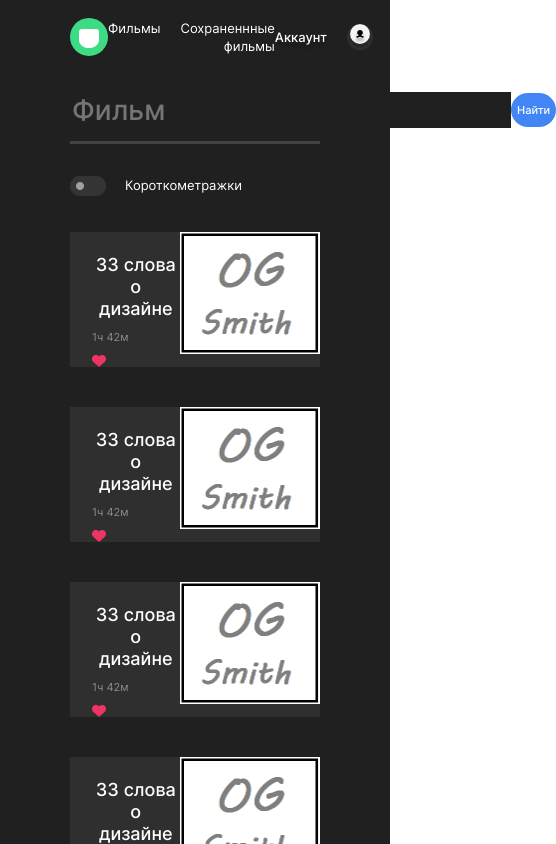
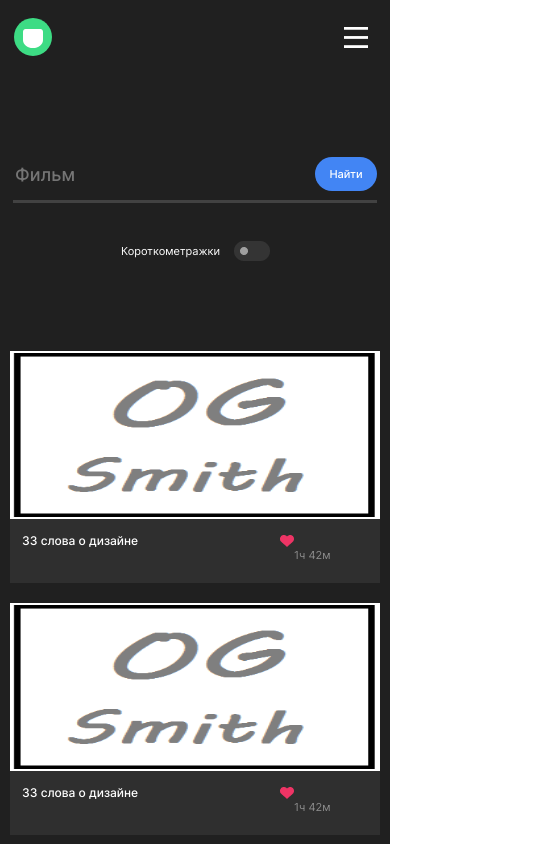
Before and after one commit to OGSmit/movies-explorer-frontend, a React (Create React App) app in the folder frontend/: page / in a window 390 px wide. Shown: the top 844 px of the page, 556 px wide, since content can reach past the window. Built offline with nearby package versions, Linux system fonts and the light colour scheme.

Commit message:
адаптировал movie

```diff
--- a/frontend/src/components/Footer.css
+++ b/frontend/src/components/Footer.css
@@ -67,7 +67,6 @@
   .footer__description {
     font-size: 12px;
     line-height: 15px;
-
   }
 
   .footer__container {
@@ -93,3 +92,14 @@
     margin-top: 30px;
   }
 }
+
+@media (max-width: 460px) {
+  .footer {
+    padding: 92px 0px 0px;
+  }
+
+  .footer__container {
+    flex-direction: column-reverse;
+    padding-top: 30px;
+  }
+}
--- a/frontend/src/components/Header.css
+++ b/frontend/src/components/Header.css
@@ -10,7 +10,8 @@
 .header__movie-nav {
   display: flex;
   flex-direction: row;
-  gap: 20px;
+  gap: 17px;
+  margin-left: 50px;
 }
 
 .header__link-movie {
@@ -28,7 +29,7 @@
   display: flex;
   flex-direction: row;
   align-items: center;
-  gap: 20px;
+  gap: 10px;
 }
 
 .header__account-name {
@@ -50,3 +51,51 @@
   background-size: cover;
   background-repeat: no-repeat;
 }
+
+.header__burger {
+  width: 44px;
+  height: 44px;
+  background-image: url(../image/header__burger.png);
+  background-size: cover;
+  background-repeat: no-repeat;
+  background-position: center;
+  background-color: #202020;
+  border: 0;
+  display: none;
+}
+
+@media (max-width: 768px) {
+  .header {
+    padding: 16px 30px;
+  }
+
+  .header__burger {
+    display: block;
+  }
+
+  .header__movie-nav {
+    display: none;
+  }
+
+  .header__account-info {
+    display: none;
+  }
+}
+
+@media (max-width: 460px) {
+  .header {
+    padding: 16px 14px;
+  }
+
+  .header__logo {
+    width: 38px;
+    height: 38px;
+  }
+
+  .header__burger {
+    width: 24px;
+    height: 40px;
+    margin-right: 8px;
+    margin-top: 1px;
+  }
+}
--- a/frontend/src/components/Header.js
+++ b/frontend/src/components/Header.js
@@ -8,8 +8,9 @@ function Header() {
       <img alt='логотип проекта' src={logo} className='header__logo' />
       <div className='header__movie-nav'>
         <a href='#' className='header__link-movie'>Фильмы</a>
-        <a href='#' className='header__link-movie'>Сохраненнные фильмы</a>
+        <a href='#' className='header__link-movie'>Сохранённые фильмы</a>
       </div>
+      <button className='header__burger' type='button'></button>
       <div className='header__account-info'>
         <p className='header__account-name'>Аккаунт</p>
         <div className='header__account-logo' ></div>
--- a/frontend/src/components/movies/moviesCardList/MoviesCardList.css
+++ b/frontend/src/components/movies/moviesCardList/MoviesCardList.css
@@ -5,7 +5,7 @@
   gap: 40px;
   justify-content: center;
   background-color: #202020;
-  padding: 20px 70px;
+  padding: 48px 70px;
 }
 
 .movieCardList__more {
@@ -13,7 +13,7 @@
   display: flex;
   align-items: center;
   justify-content: center;
-  padding: 50px 0 80px;
+  padding: 20px 0 19px;
 }
 
 .movieCardList__button-more {
@@ -36,3 +36,29 @@
   width: 320px;
   height: 36px;
 }
+
+@media (max-width: 768px) {
+  .movieCardList {
+    padding: 40px 30px;
+  }
+
+  .movieCardList__more {
+    padding: 50px 0 62px;
+  }
+}
+
+@media (max-width: 460px) {
+  .movieCardList {
+    padding: 5px 10px;
+    gap: 20px;
+  }
+
+  .movieCardList__more {
+    padding: 40px 0 62px;
+  }
+
+  .movieCardList__button-more {
+    width: 240px;
+    margin-top: 10px;
+  }
+}
--- a/frontend/src/components/movies/moviesCardList/MoviesCardList.js
+++ b/frontend/src/components/movies/moviesCardList/MoviesCardList.js
@@ -9,8 +9,9 @@ function MoviesCardList() {
       <MoviesCard />
       <MoviesCard />
       <MoviesCard />
+      <MoviesCard />
       <div className='movieCardList__more'>
-        <button className='movieCardList__button-more'>Еще</button>
+        <button type='button' className='movieCardList__button-more'>Еще</button>
       </div>
     </div>
   )
--- a/frontend/src/components/movies/moviesCardList/moviesCard/MoviesCard.css
+++ b/frontend/src/components/movies/moviesCardList/moviesCard/MoviesCard.css
@@ -4,13 +4,15 @@
   justify-content: space-between;
   background-color: #2F2F2F;
   width: 100%;
+  padding: 6px 6px 6px 22px;
+  box-sizing: border-box;
 }
 
 .moviesCard__container {
   display: flex;
   flex-direction: column;
   justify-content: flex-start;
-  padding:22px 0 0 22px ;
+  padding: 16px 0;
   height: 100%;
 }
 
@@ -42,11 +44,53 @@
   background-position: center;
   background-size: cover;
   background-repeat: no-repeat;
+  background-size: cover;
   border: 0;
   background-color: #2F2F2F;
+  margin-top: 21px;
 }
+
 
 .moviesCard__poster {
   width: 220px;
   height: 122px;
 }
+
+@media (max-width:460px) {
+  .moviesCard {
+    flex-direction: column-reverse;
+    padding: 0;
+  }
+
+  .moviesCard__poster {
+    width: 100%;
+    max-height: 168px;
+    height: 100%;
+  }
+
+  .moviesCard__title {
+    font-size: 12px;
+    line-height: 15px;
+    min-width: 258px;
+    text-align: start;
+  }
+
+  .moviesCard__container {
+    position: relative;
+    padding: 14px 12px 2px;
+    height: 48px;
+    flex-direction: row;
+    flex-wrap: wrap;
+  }
+
+  .moviesCard__like {
+    order: 2;
+    margin-top: 2px;
+  }
+
+  .moviesCard__duration {
+    margin-top: 8px;
+    max-width: 228px;
+    order: 3;
+  }
+}
--- a/frontend/src/components/movies/searchForm/SearchForm.css
+++ b/frontend/src/components/movies/searchForm/SearchForm.css
@@ -1,6 +1,6 @@
 .search-form {
   background-color: #202020;
-  padding: 18px 70px;
+  padding: 70px 70px;
   display: flex;
   flex-direction: column;
   justify-content: flex-start;
@@ -13,7 +13,7 @@
   align-items: center;
   width: 100%;
   border-bottom: solid #424242;
-  padding-bottom: 13px;
+  padding-bottom: 9px;
 }
 
 .search-form__input {
@@ -25,6 +25,10 @@
   font-size: 28px;
   line-height: 34px;
   color: #8B8B8B;
+}
+
+.search-form__input:focus {
+  outline: none;
 }
 
 .search-form__button {
@@ -40,6 +44,7 @@
   width: 58.6px;
   height: 34px;
   border: 0;
+  margin-top: -2px;
 }
 
 .search-form__checkbox-container {
@@ -48,7 +53,7 @@
   align-items: start;
   align-self: flex-start;
   padding-top: 32px;
-  gap: 30px;
+  gap: 25px;
 }
 
 .search-form__checkbox {
@@ -84,4 +89,45 @@
   line-height: 18px;
   color: #FFFFFF;
   margin: 0;
+  margin-top: 1px;
 }
+
+@media (max-width: 768px) {
+  .search-form {
+    padding: 78px 30px;
+  }
+
+  .search-form__input {
+    width: 90%;
+  }
+}
+
+@media (max-width: 460px) {
+  .search-form {
+    padding: 86px 13px;
+    justify-content: center;
+  }
+
+  .search-form__input {
+    font-size: 18px;
+    line-height: 22px;
+  }
+
+  .search-form__button {
+    Width: 67px;
+    Height: 34px;
+  }
+
+  .search-form__checkbox-description {
+    font-size: 11px;
+    line-height: 18px;
+  }
+
+  .search-form__checkbox-container {
+    flex-direction: row-reverse;
+    margin: 0 auto;
+    padding-top: 38px;
+    padding-right: 10px;
+    gap: 14px;
+  }
+}
```
Also changed, not shown: frontend/src/image/header__burger.png (added).
